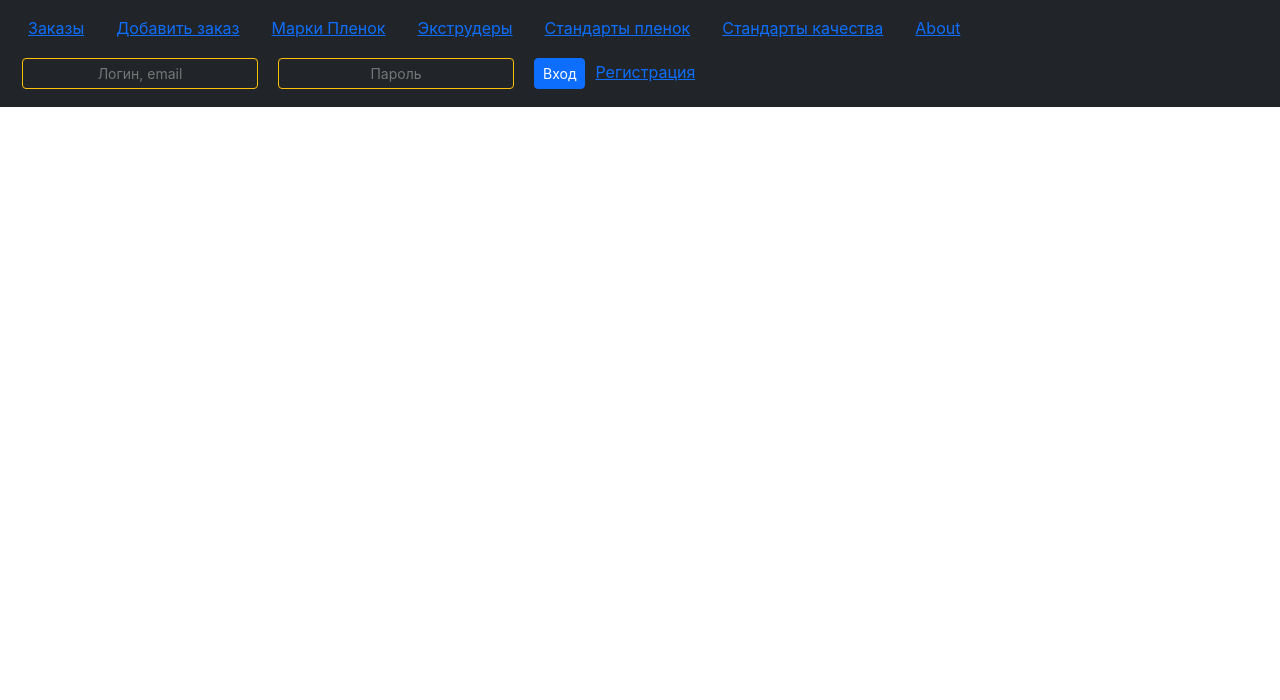
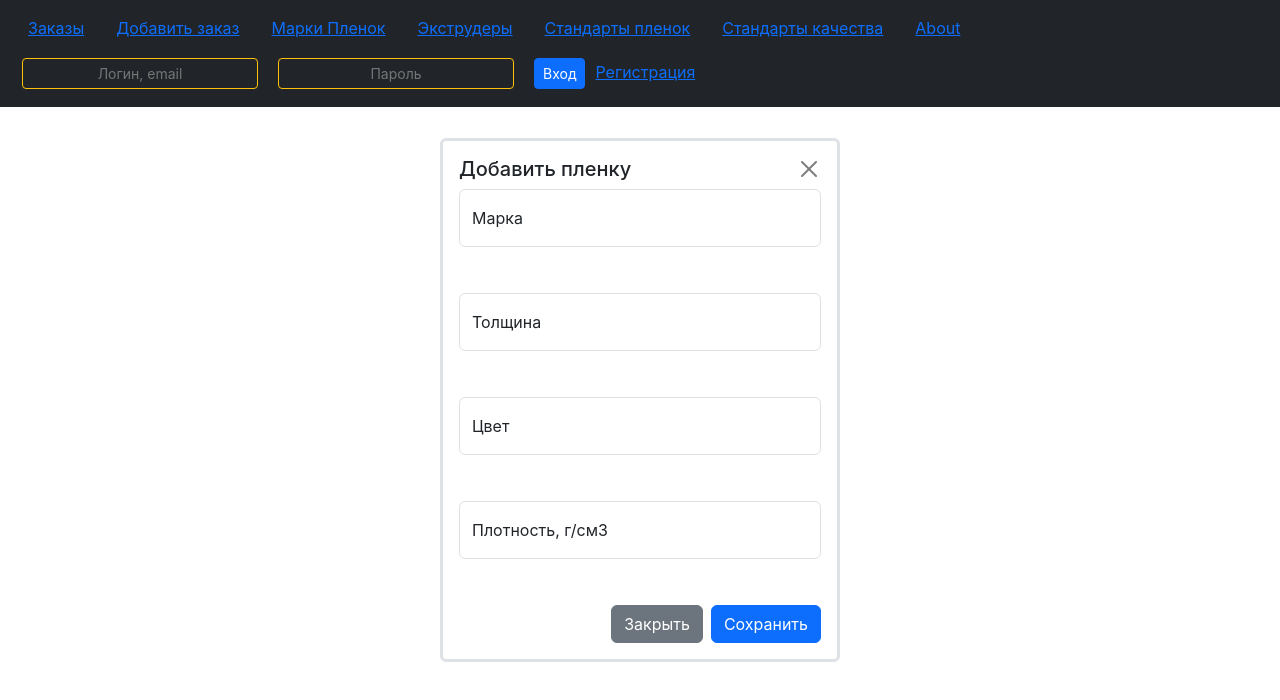
Before and after one commit to technologist02/QualityUI, a React (Create React App) app: page /AddFilm in a window 1280 px wide. Shown: the top 700 px of the page. Built offline with nearby package versions, Linux system fonts and the light colour scheme.

Commit message:
implement addFilm

```diff
--- a/src/App.js
+++ b/src/App.js
@@ -8,6 +8,7 @@ import { StandartTitles } from './Pages/StandartQualityNames';
 import { UserRegistrationForm } from './Pages/UserRegistrationPage';
 import { StandartQualityFilms } from './Pages/StandartsFilmQuality';
 import { AutorizePage } from './Pages/AutorizePage';
+import { AddFilm } from './Pages/AddFilm';
 
 function App() {
   return (
@@ -25,6 +26,7 @@ function App() {
             <Route path="/Orders" element={<Main/>}/>
             <Route path="/Registration" element={<UserRegistrationForm/>}/>
             <Route path="/AutorizePage" element={<AutorizePage/>}/>
+            <Route path="/AddFilm" element={<AddFilm/>}/>
           </Routes>
         </main>
       </div>
--- a/src/Pages/AddFilm.jsx
+++ b/src/Pages/AddFilm.jsx
@@ -0,0 +1,96 @@
+import { useForm } from "react-hook-form"
+import { useDispatch } from "react-redux";
+import { validateInput } from "../validate-forms";
+
+
+export const AddFilm = () => {
+    const dispatch = useDispatch();
+    const {
+        register,
+        handleSubmit,
+        formState: { errors }
+      } = useForm({
+        mode: "onBlur"
+      });
+
+    //const message
+    const onSubmit = (data) => {
+        alert(data)
+        // const inp = document.querySelectorAll(".form-control")
+        // console.log(inp)
+        // inp.forEach(i => {
+        //     const message = validateInput(i.type, i.value);
+        //     if (message) {
+        //         i.parentElement.nextSibling.innerText = message
+        //     }
+        // })
+    }
+    const onError = (data) => console.log(data)
+
+
+    return (
+            <div className="pos-center border rounded border-3">
+                <div style={{display:"flex", justifyContent:"space-between"}}>
+                    <h5 >Добавить пленку</h5>
+                    <button
+                        type="button"
+                        className="btn-close"
+                        // onClick={() => dispatch(resetModal())}
+                    ></button>
+                </div>
+                <form onSubmit={handleSubmit(onSubmit, onError)}>
+                    <div className="form-floating">
+                        <input type="text" id="mark" className="form-control"  placeholder="Введите марку пленки"
+                        {...register("mark", {required:"Поле обязательно для заполнения", pattern: /^[a-zA-Z][a-zA-Z0-9_]{1,20}$/})} aria-invalid={errors.mark ? true : false}
+                        />
+                        <label htmlFor="mark" className="form-label">Марка</label>
+                    </div>
+                    <div style={{height:30, margin:0}}>
+                        {errors?.mark ? <p>{errors?.mark?.message || "Error"}</p> : <p></p>}
+                    </div>
+
+                    <div className="form-floating">
+                        <input type="number" id="thickness" className="form-control"  placeholder="Введите толщину"
+                        {...register("thickness", {required:true})} aria-invalid={errors.thickness ? true : false}
+                        />
+                        <label htmlFor="thickness" className="form-label">Толщина</label>
+                    </div>
+                    <div style={{height:30, margin:0}}>
+                        {errors?.thickness ? <p>{errors?.thickness?.message || "Error"}</p> : <p></p>}
+                    </div>
+                    {/* {errors.thickness? <p>This field is required</p> : <p></p>} */}
+                    <div className="form-floating">
+                        <input type="text" id="color" className="form-control"  placeholder="Введите цвет"
+                        {...register("color", {required:true})} aria-invalid={errors.color ? true : false}
+                        />
+                        <label htmlFor="color" className="form-label">Цвет</label>
+                    </div>
+                    <div style={{height:30, margin:0}}>
+                        {errors?.color ? <p>{errors?.color?.message || "Error"}</p> : <p></p>}
+                    </div>
+                    <div className="form-floating">
+                        <input type="text" id="density" className="form-control"  placeholder="Введите плотность"
+                        {...register("density", {required:"Поле обязательно для заполнения", pattern: /[0-9]*[.,]?[0-9]+/})} aria-invalid={errors.density ? true : false}
+                        />
+                        <label htmlFor="density" className="form-label">Плотность, г/см3</label>
+                    </div>
+                    <div style={{height:30, margin:0}}>
+                        {errors?.density ? <p>{errors?.density?.message || "Error"}</p> : <p></p>}
+                    </div>
+                    {/* {errors.density? <p>This field is required</p> : <p></p>} */}
+                    <div style={{display: "flex", justifyContent: "end"}}>
+                        <button
+                            type="button"
+                            className="btn btn-secondary"
+                            style={{marginRight: "0.5rem"}}
+                            // onClick={() => dispatch(resetModal())}
+                            >
+                                Закрыть
+                            </button>
+                        <button className="btn btn-primary">Сохранить</button>
+                    </div>
+                </form>
+            </div>
+
+    )
+}
--- a/src/Pages/Films.jsx
+++ b/src/Pages/Films.jsx
@@ -3,6 +3,7 @@ import { Film } from "../features/films/FilmItem";
 import { useDispatch, useSelector } from "react-redux";
 import { filmsSelector, loadFilms } from "../features/films/films-slice";
 import { FilmModal } from "../features/films/ModalFilm";
+import { addFilm } from "../features/films/edit-film-slice";
 
 
 
@@ -16,6 +17,7 @@ export const Films = () => {
 
     return(
         <div style={{marginLeft:"1rem"}}>
+            <button className="btn btn-primary" onClick={() => dispatch(addFilm())}>Добавить пленку</button>
             {error && <h2>{error}</h2>}
             {loading === 'loading' && <h2>Loading...</h2>}
             {isModalShow && <FilmModal/>}
--- a/src/features/films/FilmItem.jsx
+++ b/src/features/films/FilmItem.jsx
@@ -1,5 +1,5 @@
 import { useDispatch } from "react-redux";
-import { showFilmModal } from "./edit-film-slice";
+import { changeFilm } from "./edit-film-slice";
 
 export const Film = ({ film }) => {
     const { id, mark, thickness, color, density } = film;
@@ -16,7 +16,7 @@ export const Film = ({ film }) => {
                     <button
                         type="button"
                         className="btn btn-outline-warning"
-                        onClick={() => dispatch(showFilmModal(film))}
+                        onClick={() => dispatch(changeFilm(film))}
                     >
                         Изменить
                     </button>
--- a/src/features/films/ModalFilm.jsx
+++ b/src/features/films/ModalFilm.jsx
@@ -1,6 +1,6 @@
 import { useDispatch, useSelector } from "react-redux";
 import { ControledInput } from "../../components/FormComponents/ControledInput";
-import { updateFilm } from "./films-slice";
+import { createFilm, updateFilm } from "./films-slice";
 import {
     setMark,
     setThick,
@@ -12,7 +12,9 @@ import { useEffect } from "react";
 
 export const FilmModal = () => {
     const dispatch = useDispatch();
-    const film = useSelector((state) => state.editFilm.film);
+    const {film, mode} = useSelector((state) => state.editFilm)
+    //const film = useSelector((state) => state.editFilm.film);
+
 
     useEffect(() => {
         const b = document.querySelector("body")
@@ -23,6 +25,10 @@ export const FilmModal = () => {
             b.style.paddingRight = 0
         }
     })
+
+    const handleSubmit = (film) => {
+        film.color && film.mark && film.thickness > 0  && film.density > 0 ? dispatch(createFilm(film)) : alert("Заполните все поля!")
+    }
 
     return (
         <div className="modal-dialog modal-dialog-centered"  style={{zIndex:100}}>
@@ -37,7 +43,8 @@ export const FilmModal = () => {
                                 className="modal-title fs-5"
                                 style= {{textAlign:"start"}}
                             >
-                                {`Изменить данные пленки \n ${film.mark} ${film.thickness}мкм ${film.color}`}
+                                {mode}
+                                {/* {`Изменить данные пленки \n ${film.mark} ${film.thickness}мкм ${film.color}`} */}
                             </h2>
                             <button
                                 type="button"
@@ -101,7 +108,7 @@ export const FilmModal = () => {
                                 type="button"
                                 className="btn btn-primary"
                                 onClick={() => {
-                                    dispatch(updateFilm(film));
+                                    film.id === 0 ? handleSubmit(film) : dispatch(updateFilm(film));
                                     dispatch(resetModal());
                                 }}
                             >
--- a/src/features/films/edit-film-slice.js
+++ b/src/features/films/edit-film-slice.js
@@ -2,6 +2,7 @@ import { createSlice } from "@reduxjs/toolkit";
 
 const initialState = {
     isModalShow: false,
+    mode: "",
     film: {
         id: 0,
         mark: "",
@@ -30,9 +31,14 @@ const editFilmSlice = createSlice({
         setDensity: (state, action) => {
             state.film.density = action.payload
         },
-        showFilmModal: (state, action) => {
+        changeFilm: (state, action) => {
             state.isModalShow = true;
+            state.mode = "Изменить пленку"
             state.film = action.payload
+        },
+        addFilm: (state) => {
+            state.isModalShow = true;
+            state.mode = "Добавить пленку"
         },
         resetModal: () => {
             return initialState
@@ -40,6 +46,6 @@ const editFilmSlice = createSlice({
     }
 })
 
-export const {setFilmId, setMark, setThick, setColor, setDensity, showFilmModal, resetModal} = editFilmSlice.actions;
+export const {setFilmId, setMark, setThick, setColor, setDensity, changeFilm, addFilm, showFilmModal, resetModal} = editFilmSlice.actions;
 
 export const editFilmReducer = editFilmSlice.reducer;
--- a/src/features/films/films-slice.js
+++ b/src/features/films/films-slice.js
@@ -49,9 +49,11 @@ const filmsSlice = createSlice({
                 state.error = null;
             })
             .addCase(createFilm.fulfilled, (state, action) => {
-                filmsAdapter.addOne(state, action.payload.data)
+                alert("Пленка успешно добавлена")
+                //filmsAdapter.addOne(state, action.payload.data)
             })
             .addCase(updateFilm.fulfilled, (state, action) => {
+                alert("Данные пленки обновлены")
                 filmsAdapter.setOne(state, action.payload.data)
             })
             .addMatcher((action) => action.type.endsWith('/rejected'), (state, action) => {
--- /dev/null
+++ b/src/validate-forms.js
@@ -0,0 +1,29 @@
+export function validateInput (inputType, inputValue){
+    let regex;
+    let message;
+    switch (inputType){
+        case "text": {
+            regex = /^[a-zA-Z][a-zA-Z0-9-_\.]{1,20}$/
+            message = "Поле должно содержать от 2 до 20 символов a-Z, 0-9"
+            break;
+            //return regex.exec(inputType) ? true : false;
+        }
+        case "number": {
+            regex = /[0-9]*[.,]?[0-9]+/
+            message = "Число должно быть больше нуля"
+            break;
+        }
+        case "password": {
+            regex = /^[-\w.]+@([A-z0-9][-A-z0-9]+\.)+[A-z]{2,4}$/
+            message = "Пароль должен содержать строчную и заглавную буквы, цифру"
+            break;
+        }
+        case "email": {
+            regex = /^[-\w.]+@([A-z0-9][-A-z0-9]+\.)+[A-z]{2,4}$/
+            message = "некорректный email"
+            break;
+        }
+        default: break;
+    }
+    return !regex ? NaN : (regex.exec(inputValue) ? NaN : message);
+}
```
